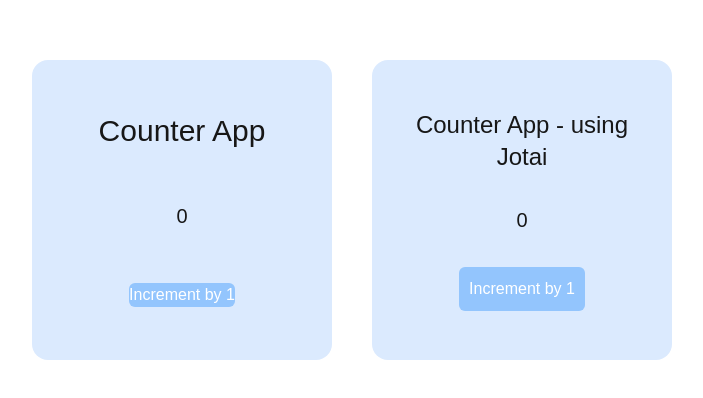
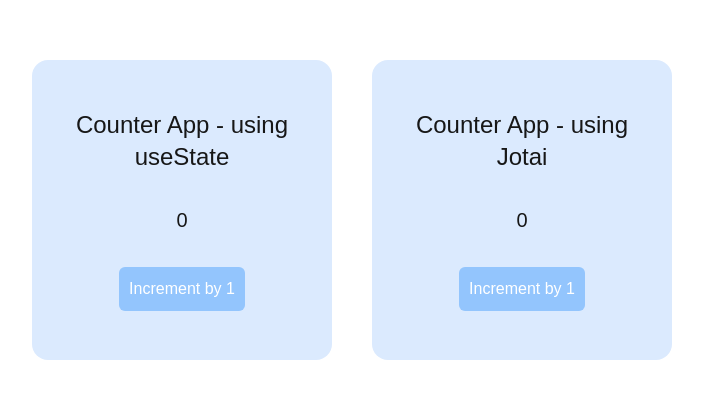
Before and after one commit to MaryanneG3/nextjs-practice, a Next.js app in the folder counter-app/: page / in a window 1280 px wide. Shown: the part 190-588 px from the top of the page, without its empty margins (288-991 px from the left). Built offline with nearby package versions, Linux system fonts and the light colour scheme.

Commit message:
updated styling for counter

```diff
--- a/counter-app/app/components/counter.tsx
+++ b/counter-app/app/components/counter.tsx
@@ -10,12 +10,12 @@
   };
 
   return (
-    <div className="flex items-center justify-evenly flex-col bg-blue-100 h-[500] w-[500] rounded-2xl">
-      <h1 className="text-3xl">Counter App</h1>
+    <div className="flex items-center justify-evenly flex-col bg-blue-100 h-[300px] w-[300px] rounded-2xl p-4">
+      <h1 className="text-2xl text-center">Counter App - using useState</h1>
       <p className="text-xl">{count}</p>
       <button
         onClick={addCount}
-        className="cursor-pointer bg-blue-300 rounded-md p-[10] text-white hover:bg-blue-400 "
+        className="cursor-pointer bg-blue-300 rounded-md p-[10px] text-white hover:bg-blue-400 "
       >
         Increment by 1
       </button>
```
